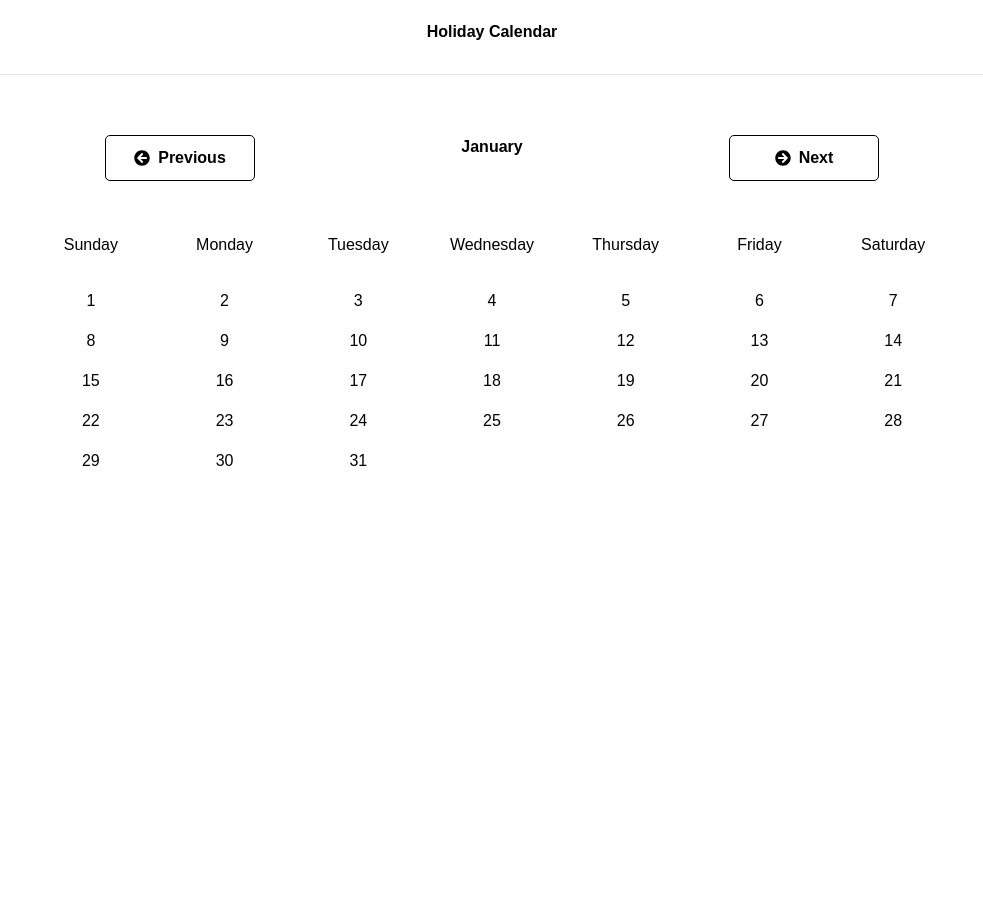
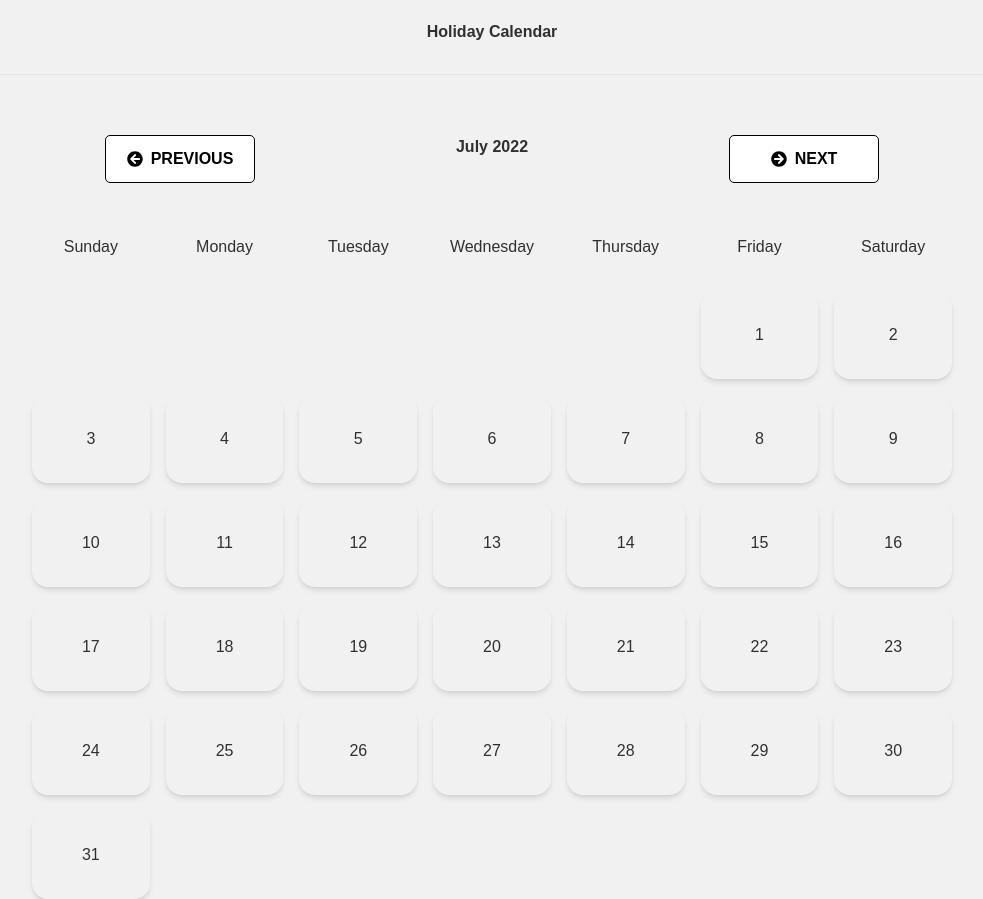
Before and after one commit to ryan-spencer1220/public-holiday-calendar, a React (Create React App) app: page / in a window 1280 px wide. Shown: the whole page, without its empty margins (148-1131 px from the left). Before the commit the page ends 800 px from the top, so only its background shows below. Built offline with nearby package versions, Linux system fonts and the light colour scheme.

Commit message:
add previous month/next month functionality

```diff
--- a/package.json
+++ b/package.json
@@ -6,6 +6,7 @@
     "@testing-library/jest-dom": "^5.16.4",
     "@testing-library/react": "^13.3.0",
     "@testing-library/user-event": "^13.5.0",
+    "daisyui": "^2.19.0",
     "react": "^18.2.0",
     "react-dom": "^18.2.0",
     "react-icons": "^4.4.0",
--- a/public/index.html
+++ b/public/index.html
@@ -3,6 +3,7 @@
   <head>
     <meta charset="utf-8" />
     <link rel="icon" href="%PUBLIC_URL%/favicon.ico" />
+    <html data-theme="autumn"></html>
     <meta name="viewport" content="width=device-width, initial-scale=1" />
     <meta name="theme-color" content="#000000" />
     <meta
--- a/src/components/BackButton.jsx
+++ b/src/components/BackButton.jsx
@@ -1,8 +1,16 @@
 import { FaArrowCircleLeft } from "react-icons/fa";
 
 const BackButton = () => {
+  const previousMonth = (e) => {
+    e.preventDefault();
+    let navigate = 0;
+    const date = new Date();
+    navigate--;
+    date.setMonth(new Date().getMonth() + navigate);
+    console.log("HIT");
+  };
   return (
-    <div className="btn btn-reverse btn-back">
+    <div onClick={previousMonth} className="btn btn-reverse btn-back">
       <FaArrowCircleLeft /> Previous
     </div>
   );
--- a/src/components/Calendar.jsx
+++ b/src/components/Calendar.jsx
@@ -1,14 +1,12 @@
-import { useState, useEffect } from "react";
-import BackButton from "./BackButton";
-import ForwardButton from "./ForwardButton";
+import { useEffect, useState } from "react";
+import CalendarHeader from "./CalendarHeader";
+import Day from "./Day";
 
 const Calendar = () => {
-  const [year, setYear] = useState(2022);
-  const [month, setMonth] = useState(0);
-  const [day, setDay] = useState(31);
-  const [spaces, setSpaces] = useState(0);
-
-  const days = [
+  const [navigate, setNavigate] = useState(0);
+  const [dateDisplay, setDateDisplay] = useState("");
+  const [days, setDays] = useState([]);
+  const daysOfWeek = [
     "Sunday",
     "Monday",
     "Tuesday",
@@ -19,45 +17,64 @@ const Calendar = () => {
   ];
 
   useEffect(() => {
-    const getFirstDayOfMonth = () => {
-      const date = new Date();
+    const date = new Date();
 
-      const day = date.getDate();
-      const month = date.getMonth();
-      const year = date.getFullYear();
+    if (navigate !== 0) {
+      date.setMonth(new Date().getMonth() + navigate);
+      console.log(navigate);
+    }
 
-      // Month + 1 represents "next month", 0 represents the day before the first day of "next month", giving us the last day of the current month
-      const totalDaysInMonth = new Date(year, month + 1, 0).getDate();
+    const month = date.getMonth();
+    const year = date.getFullYear();
 
-      console.log(day);
-      console.log(month);
-      console.log(year);
-    };
+    const daysInMonth = new Date(year, month + 1, 0).getDate();
+    const firstDayOfMonth = new Date(year, month, 1);
+    const dateString = firstDayOfMonth.toLocaleDateString("en-us", {
+      weekday: "long",
+      year: "numeric",
+      month: "long",
+      day: "numeric",
+    });
 
-    getFirstDayOfMonth(year, month);
-  }, []);
+    setDateDisplay(
+      `${date.toLocaleDateString("en-us", { month: "long" })} ${year}`
+    );
+
+    const paddingDays = daysOfWeek.indexOf(dateString.split(", ")[0]);
+
+    const daysArray = [];
+
+    for (let i = 1; i <= paddingDays + daysInMonth; i++) {
+      const dayString = `${month + 1}/${i - paddingDays}/${year}`;
+      if (i > paddingDays) {
+        daysArray.push({
+          value: i - paddingDays,
+          date: dayString,
+        });
+      } else {
+        daysArray.push({
+          value: "padding",
+          date: "",
+        });
+      }
+    }
+
+    setDays(daysArray);
+  }, [navigate]);
+
+  const headings = daysOfWeek.map((day) => <div key={day}>{day}</div>);
 
   return (
     <div className="calendar container">
-      <div className="grid grid-cols-3 gap-4 pb-8 justify-items-center">
-        <BackButton />
-        <h2>January</h2>
-        <ForwardButton />
-      </div>
-      <div className="grid grid-cols-7 gap-4 pb-8 ">
-        <div>Sunday</div>
-        <div>Monday</div>
-        <div>Tuesday</div>
-        <div>Wednesday</div>
-        <div>Thursday</div>
-        <div>Friday</div>
-        <div>Saturday</div>
-      </div>
+      <CalendarHeader
+        dateDisplay={dateDisplay}
+        onPrevious={() => setNavigate(navigate - 1)}
+        onNext={() => setNavigate(navigate + 1)}
+      />
+      <div className="grid grid-cols-7 gap-4 pb-8 ">{headings}</div>
       <div className="grid grid-cols-7 gap-4">
-        {Array.from({ length: day }, (_, i) => (
-          <div key={i + 1}>
-            <label>{i + 1}</label>
-          </div>
+        {days.map((date, index) => (
+          <Day key={index} day={date} />
         ))}
       </div>
     </div>
--- /dev/null
+++ b/src/components/CalendarHeader.jsx
@@ -0,0 +1,19 @@
+import React from "react";
+import { FaArrowCircleLeft } from "react-icons/fa";
+import { FaArrowCircleRight } from "react-icons/fa";
+
+const CalendarHeader = ({ onPrevious, onNext, dateDisplay }) => {
+  return (
+    <div className="grid grid-cols-3 gap-4 pb-8 justify-items-center">
+      <div onClick={onPrevious} className="btn btn-reverse btn-back">
+        <FaArrowCircleLeft /> Previous
+      </div>
+      <h2>{dateDisplay}</h2>
+      <div onClick={onNext} className="btn btn-reverse btn-back">
+        <FaArrowCircleRight /> Next
+      </div>
+    </div>
+  );
+};
+
+export default CalendarHeader;
--- /dev/null
+++ b/src/components/Day.jsx
@@ -0,0 +1,13 @@
+import React from "react";
+
+function Day({ day }) {
+  const className = `card card-body ${
+    day.value === "padding" ? "" : "shadow-md"
+  }`;
+
+  return (
+    <div className={className}>{day.value === "padding" ? "" : day.value}</div>
+  );
+}
+
+export default Day;
--- a/tailwind.config.js
+++ b/tailwind.config.js
@@ -3,5 +3,5 @@ module.exports = {
   theme: {
     extend: {},
   },
-  plugins: [],
+  plugins: [require("daisyui")],
 };
```
Also changed, not shown: 1 other file (tests, documents, lock files or other folders).
